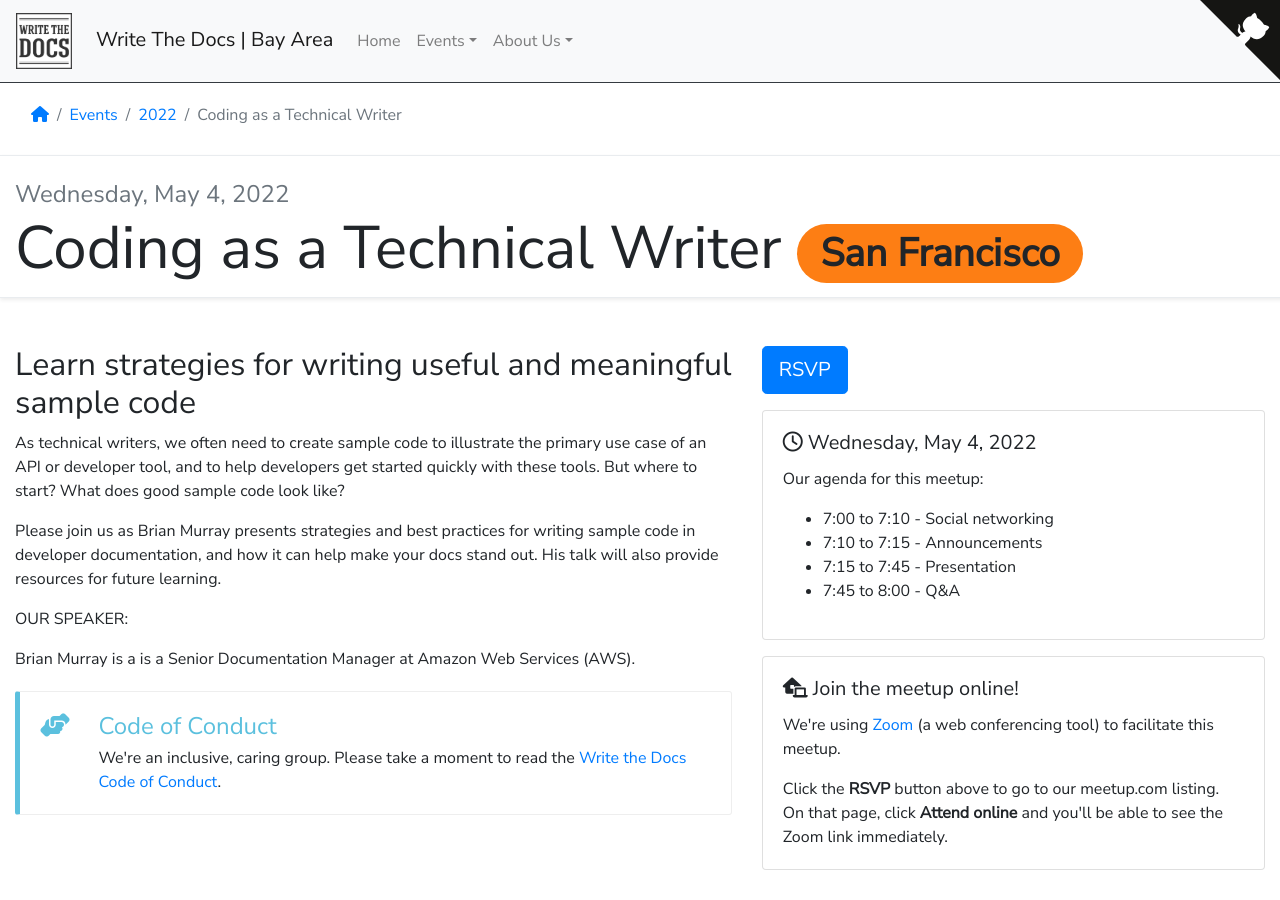
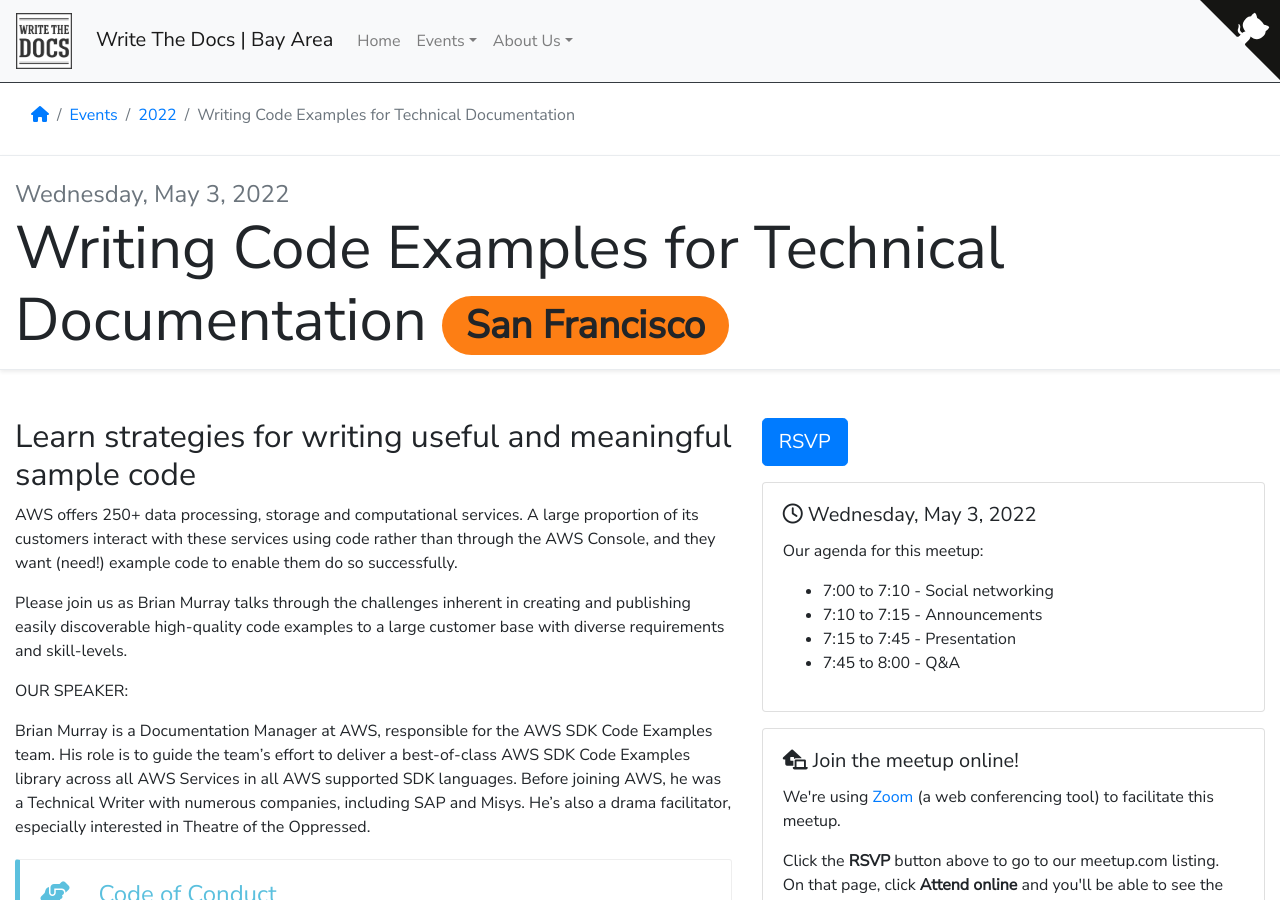
Before and after one commit to San-Francisco-Write-The-Docs/www, a Jekyll site: the page built from content/_events/2022/may.md, in a window 1280 px wide and 900 px high. Built offline with Jekyll 4.4.1, drawn with Linux system fonts in a browser that asks for light colours; nearby versions of some CDN libraries.

Commit message:
Update date and description

```diff
--- a/content/_events/2022/may.md
+++ b/content/_events/2022/may.md
@@ -1,11 +1,11 @@
 ---
 layout: events/event
 upcoming: true
-title: "Coding as a Technical Writer"
+title: "Writing Code Examples for Technical Documentation"
 published: true
 event-id: may-2022-sample-code
 year: 2022
-event-date: Wednesday, May 4, 2022
+event-date: Wednesday, May 3, 2022
 locale: san-francisco
 description: |
   Discover strategies and best practices for writing sample code in developer documentation.
@@ -26,10 +26,10 @@
 
 ## Learn strategies for writing useful and meaningful sample code
 
-As technical writers, we often need to create sample code to illustrate the primary use case of an API or developer tool, and to help developers get started quickly with these tools. But where to start? What does good sample code look like?
+AWS offers 250+ data processing, storage and computational services. A large proportion of its customers interact with these services using code rather than through the AWS Console, and they want (need!) example code to enable them do so successfully.
 
-Please join us as Brian Murray presents strategies and best practices for writing sample code in developer documentation, and how it can help make your docs stand out. His talk will also provide resources for future learning.
+Please join us as Brian Murray talks through the challenges inherent in creating and publishing easily discoverable high-quality code examples to a large customer base with diverse requirements and skill-levels.
 
 OUR SPEAKER:
 
-Brian Murray is a is a Senior Documentation Manager at Amazon Web Services (AWS).
+ Brian Murray is a Documentation Manager at AWS, responsible for the AWS SDK Code Examples team. His role is to guide the team’s effort to deliver a best-of-class AWS SDK Code Examples library across all AWS Services in all AWS supported SDK languages. Before joining AWS, he was a Technical Writer with numerous companies, including SAP and Misys. He’s also a drama facilitator, especially interested in Theatre of the Oppressed.
```
